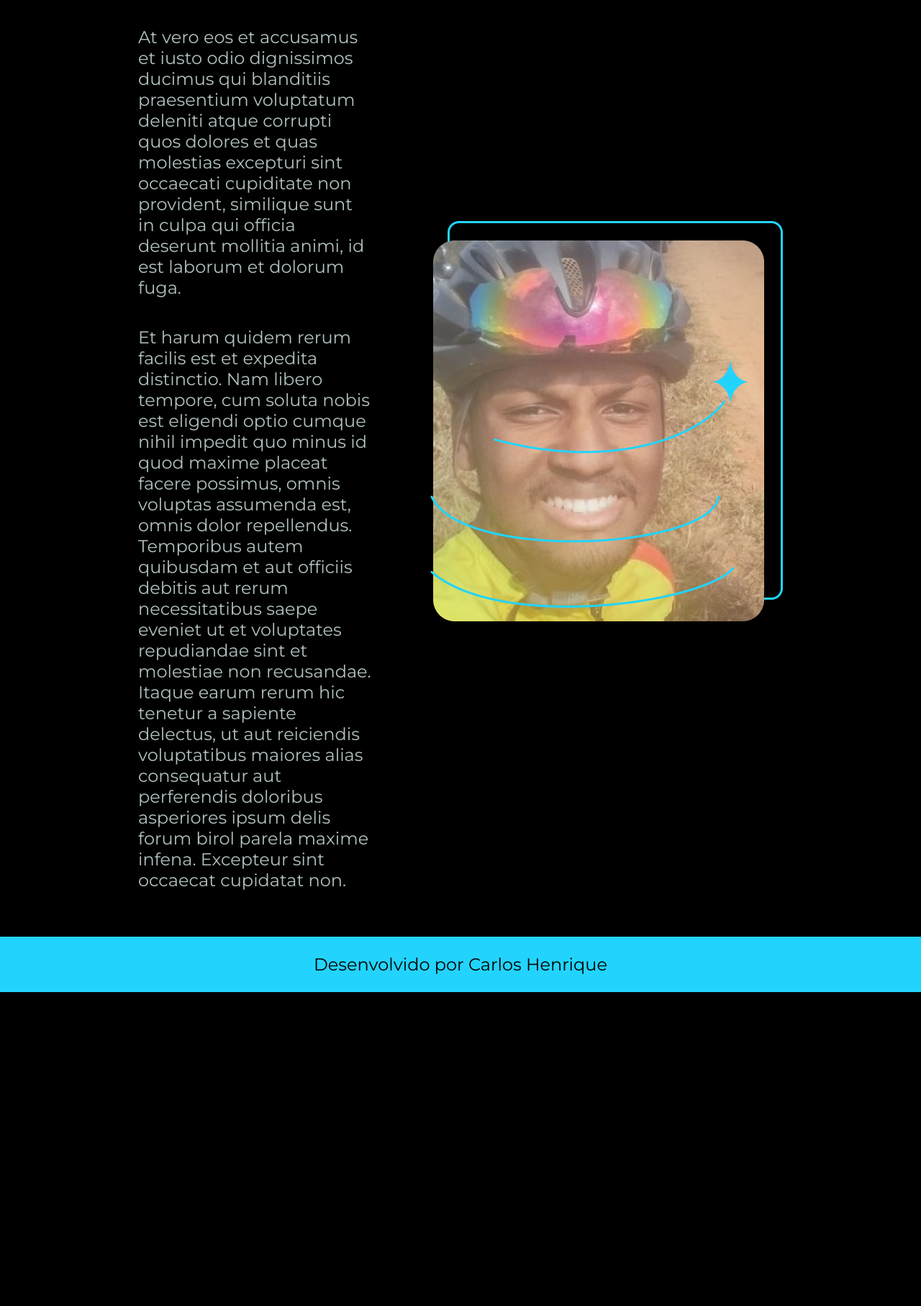
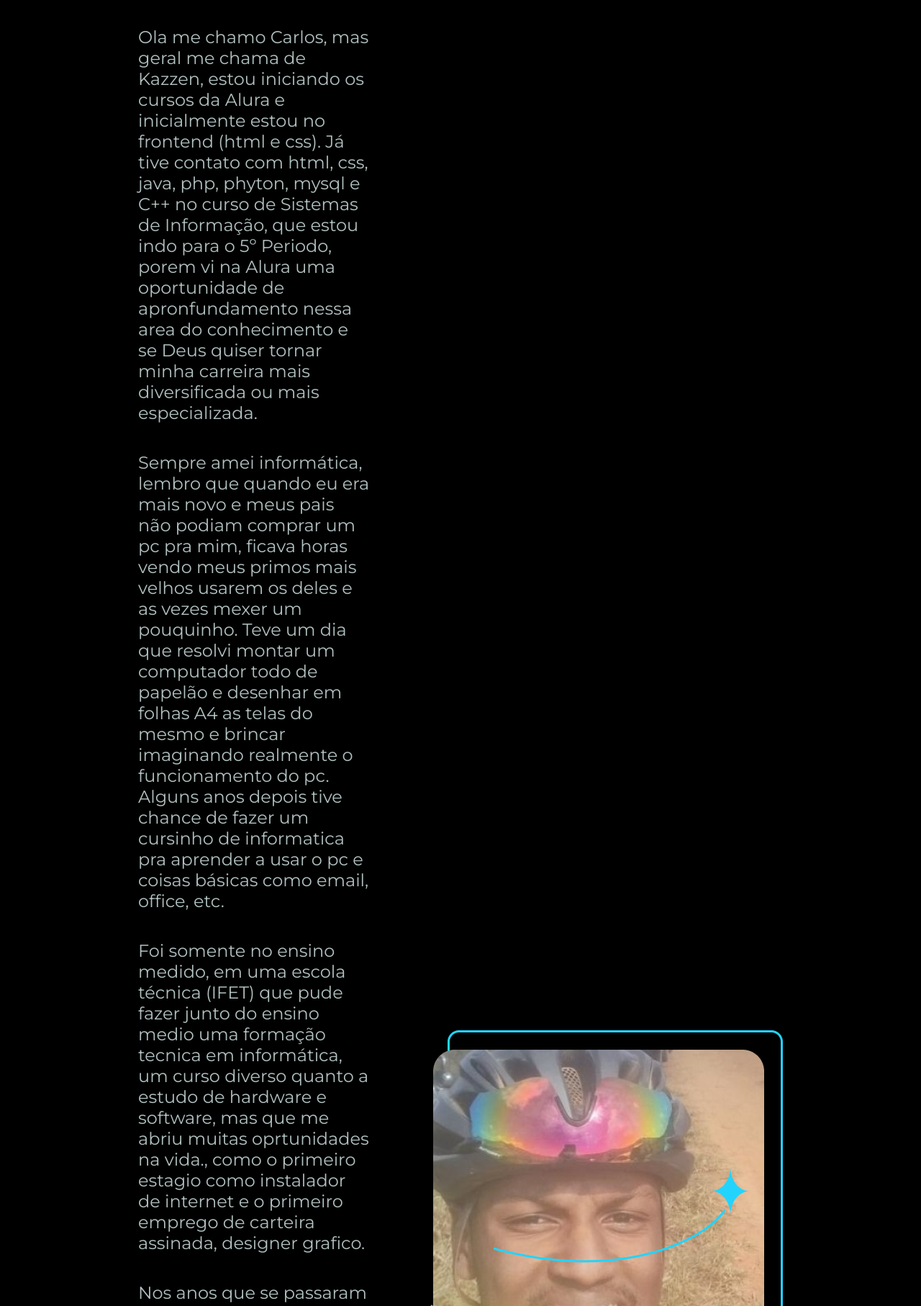
Before and after one commit to KazzenBS/HTML-portifolio, a plain HTML site: page about.html in a window 1280 px wide. Shown: the part 186-2000 px from the top of the page at 72% size. Before the commit the page ends 1564 px from the top, so only its background shows below. Drawn offline with nearby package versions, Linux system fonts and the light colour scheme.

Commit message:
atualizado o about me

```diff
--- a/about.html
+++ b/about.html
@@ -18,8 +18,17 @@
     <main class="apresentacao">
         <section class="apresentacao__conteudo">
             <h1 class="apresentacao__conteudo__titulo">Sobre mim</h1>
-            <p class="apresentacao__conteudo__paragrafo">At vero eos et accusamus et iusto odio dignissimos ducimus qui blanditiis praesentium voluptatum deleniti atque corrupti quos dolores et quas molestias excepturi sint occaecati cupiditate non provident, similique sunt in culpa qui officia deserunt mollitia animi, id est laborum et dolorum fuga.</p>
-            <p class="apresentacao__conteudo__paragrafo">Et harum quidem rerum facilis est et expedita distinctio. Nam libero tempore, cum soluta nobis est eligendi optio cumque nihil impedit quo minus id quod maxime placeat facere possimus, omnis voluptas assumenda est, omnis dolor repellendus. Temporibus autem quibusdam et aut officiis debitis aut rerum necessitatibus saepe eveniet ut et voluptates repudiandae sint et molestiae non recusandae. Itaque earum rerum hic tenetur a sapiente delectus, ut aut reiciendis voluptatibus maiores alias consequatur aut perferendis doloribus asperiores ipsum delis forum birol parela maxime infena. Excepteur sint occaecat cupidatat non.</p>
+            <p class="apresentacao__conteudo__paragrafo">Ola
+                me chamo Carlos, mas geral me chama de Kazzen, estou iniciando os cursos da Alura e inicialmente estou no frontend (html e css). Já tive contato com html, css, java, php, phyton, mysql e C++ no curso de Sistemas de Informação, que estou indo para o 5º Periodo, porem vi na Alura uma oportunidade de apronfundamento nessa area do conhecimento e se Deus quiser tornar minha carreira mais diversificada ou mais especializada.
+                </p>
+            <p class="apresentacao__conteudo__paragrafo">Sempre amei informática, lembro que quando eu era mais novo e meus pais não podiam comprar um pc pra mim, ficava horas vendo meus primos mais velhos usarem os deles e as vezes mexer um pouquinho. Teve um dia que resolvi montar um computador todo de papelão e desenhar em folhas A4 as telas do mesmo e brincar imaginando realmente o funcionamento do pc. Alguns anos depois tive chance de fazer um cursinho de informatica pra aprender a usar o pc e coisas básicas como email, office, etc.
+                </p>
+                <p class="apresentacao__conteudo__paragrafo">Foi somente no ensino medido, em uma escola técnica (IFET) que pude fazer junto do ensino medio uma formação tecnica em informática, um curso diverso quanto a estudo de hardware e software, mas que me abriu muitas oprtunidades na vida., como o primeiro estagio como instalador de internet e o primeiro emprego de carteira assinada, designer grafico.
+                   </p>
+                   <p class="apresentacao__conteudo__paragrafo"> Nos anos que se passaram não tive condições financeiras pra fazer um curso superior em TI e acabei me formando em Administração (veio como uma benção de Deus, pois foi graças a uma bolsa do PROUNI) e posteriormente me especializei em gestao de pessoas. E isso me ajudou a conquistar um emprego em uma das maiores instituições financeiras do Brasil, inicialmente como caixa e posteriormente, graças ao curso tecnico em informática que citei mais cedo, migrei pro setor de TI, atuando com areas bancarias e também com suporte helpdesk, tendo contato com diversas areas de operação de TI.
+                    </p>
+                    <p class="apresentacao__conteudo__paragrafo"> Nos anos que se passaram não tive condições financeiras pra fazer um curso superior em TI e acabei me formando em Administração (veio como uma benção de Deus, pois foi graças a uma bolsa do PROUNI) e posteriormente me especializei em gestao de pessoas. E isso me ajudou a conquistar um emprego em uma das maiores instituições financeiras do Brasil, inicialmente como caixa e posteriormente, graças ao curso tecnico em informática que citei mais cedo, migrei pro setor de TI, atuando com areas bancarias e também com suporte helpdesk, tendo contato com diversas areas de operação de TI.</p>
+                    <p class="apresentacao__conteudo__paragrafo">Atualmente, o amor pela TI ainda permanece e hoje estou aos poucos seguindo rumo a um sonho. Viver e crescer pela TI ❤❤❤</p>
         </section>
         <img src="./assets/Imagem2.png" alt="Foto do Carlos" class="fotoprincipal">
     </main>
```
